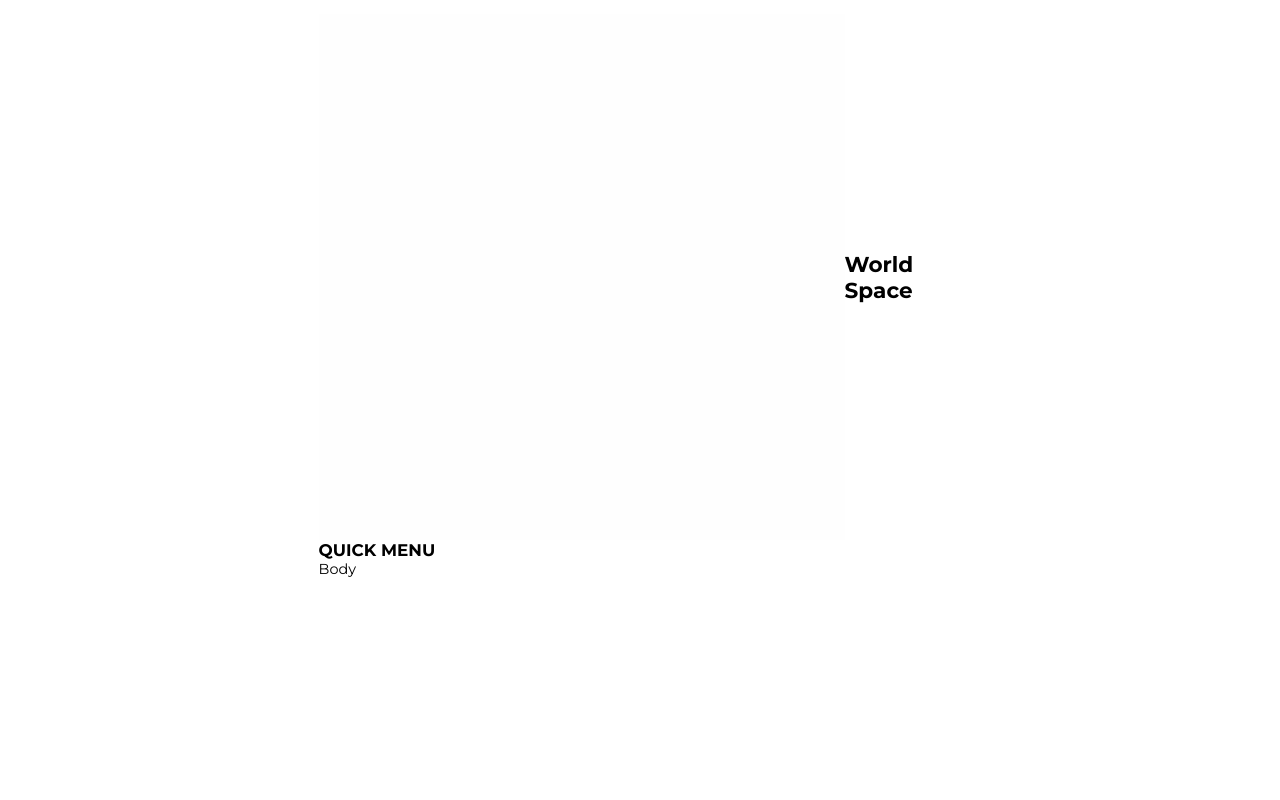
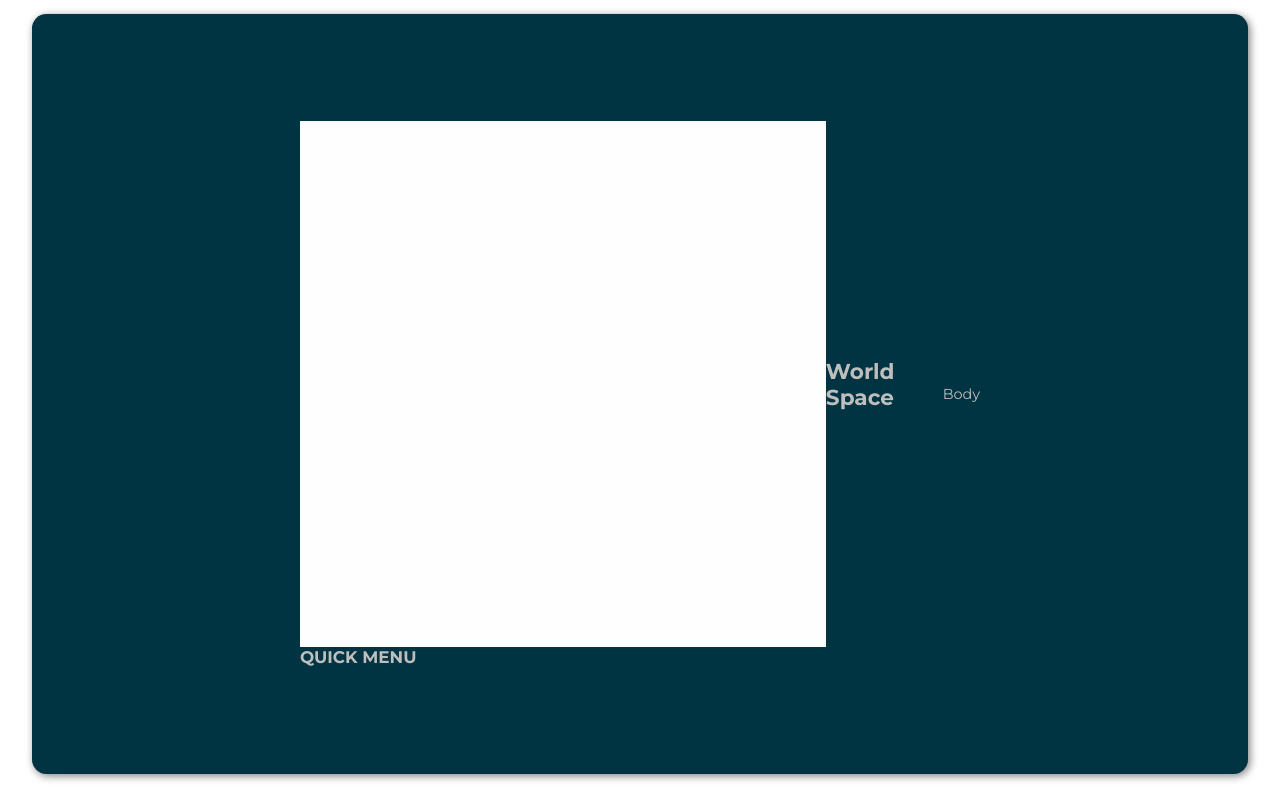
Before and after one commit to Team-Crystal-ODU/desktop-gui, a React (Create React App) app: page / in a window 1280 px wide. Built offline with nearby package versions, Linux system fonts and the light colour scheme.

Commit message:
Update: className container

```diff
--- a/src/App.js
+++ b/src/App.js
@@ -16,7 +16,7 @@ import Body from './components/body section/Body';
 
 function App() {
   return (
-    <div data-testid="test-1">
+    <div data-testid="test-1" className="container">
         <Sidebar />
         <Body />
     </div>
```
